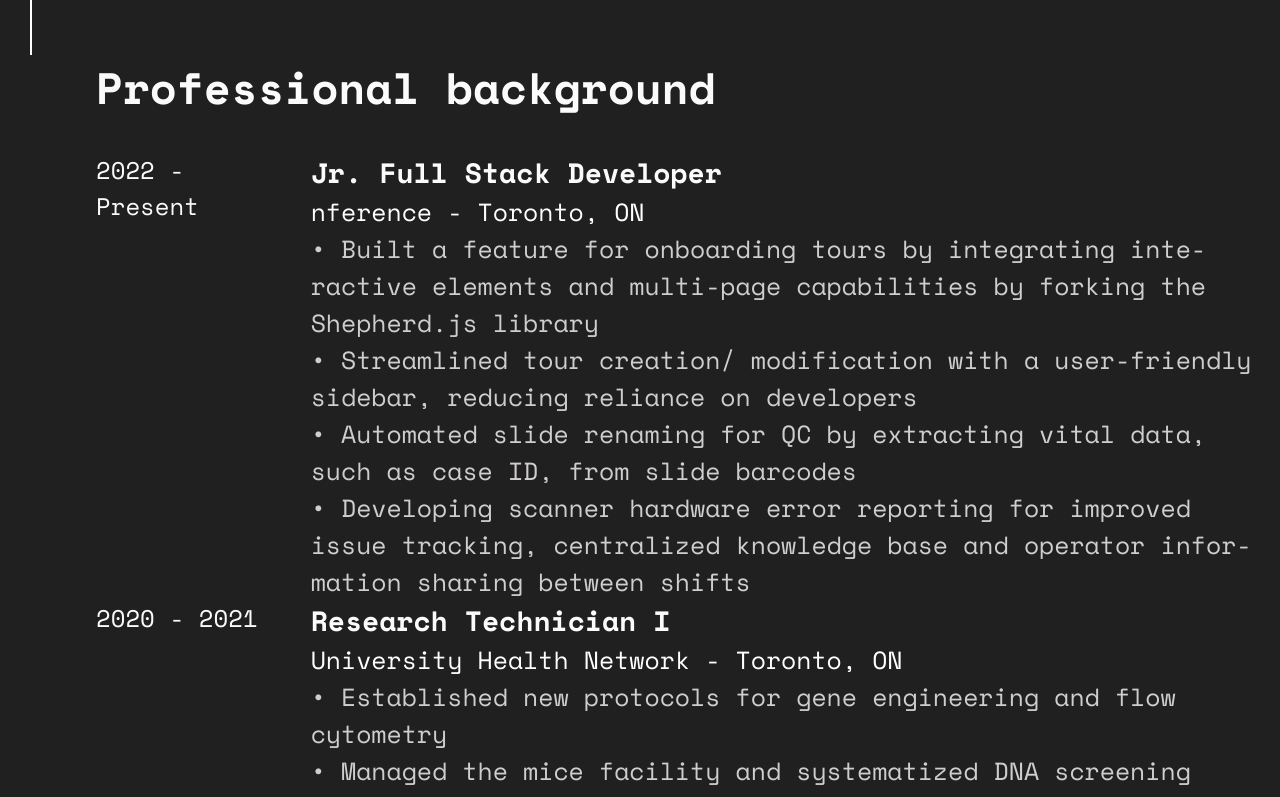
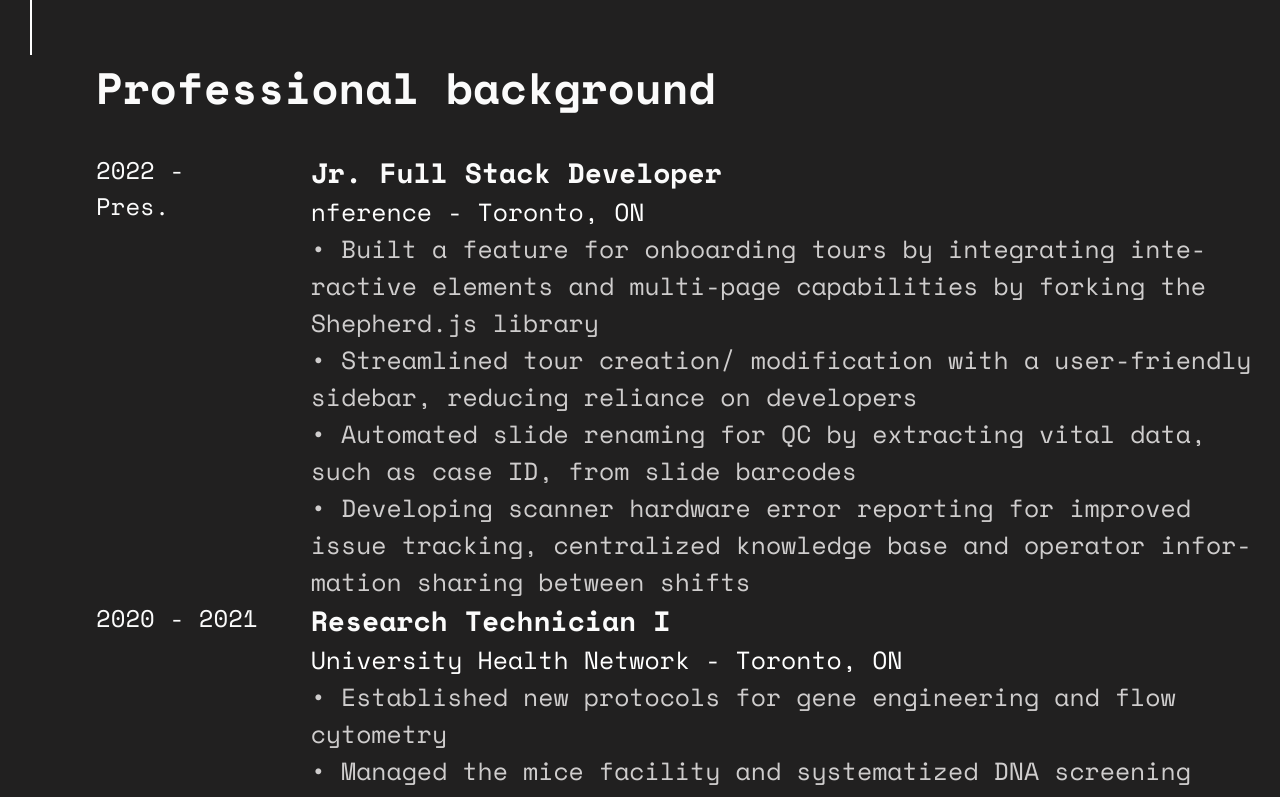
Before and after one commit to chehrona/chehronafozil.com, a React (Create React App) app: page / in a window 1280 px wide. Shown: the part 745-1542 px from the top of the page. Built offline with nearby package versions, Linux system fonts and the light colour scheme.

Commit message:
Update helper.js

```diff
--- a/src/components/helper.js
+++ b/src/components/helper.js
@@ -221,7 +221,7 @@ export const certificateList = [
 
 export const experienceList = [
     {
-        dates: '2022 - Present',
+        dates: '2022 - Pres.',
         title: 'Jr. Full Stack Developer',
         place: 'nference',
         city: 'Toronto, ON',
```
